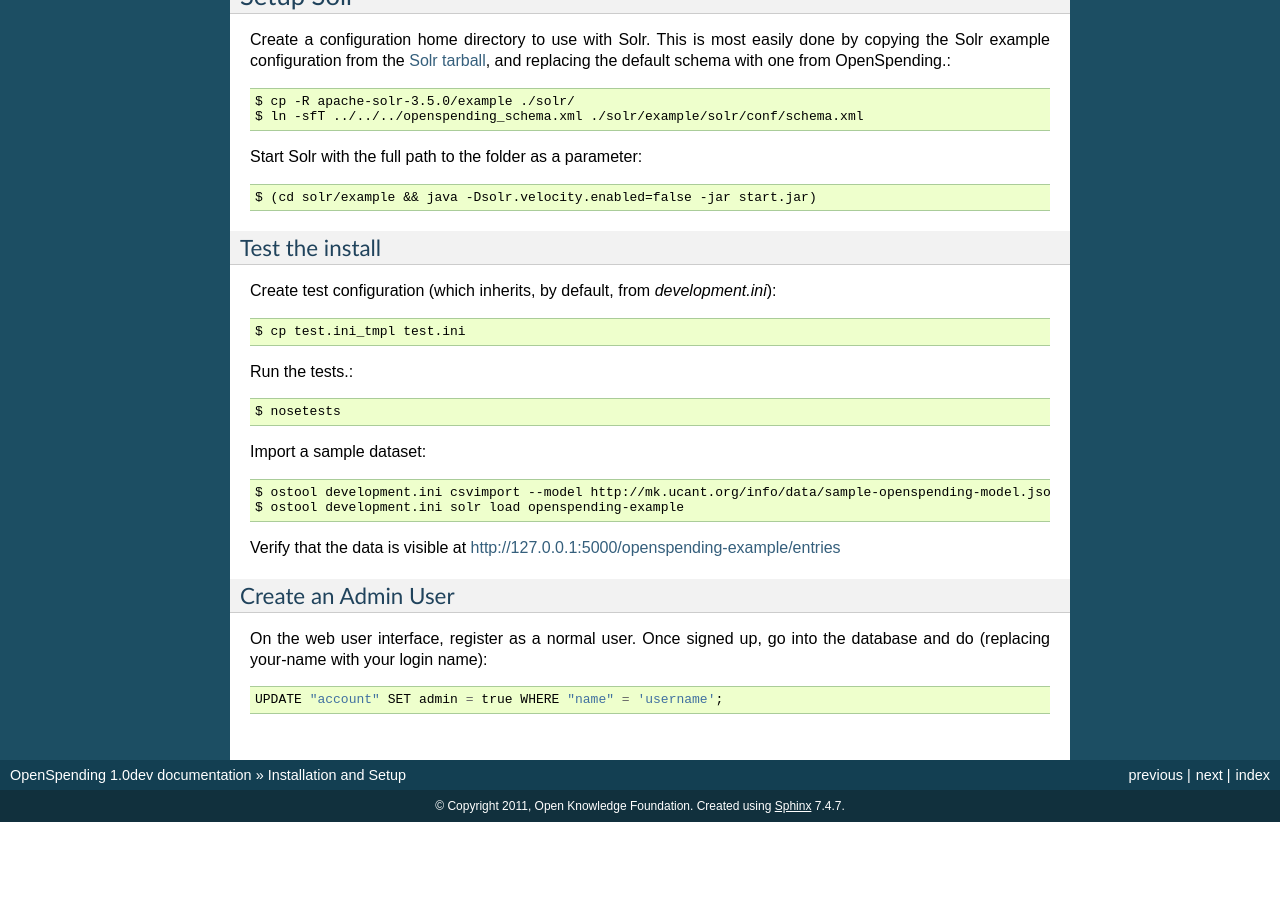
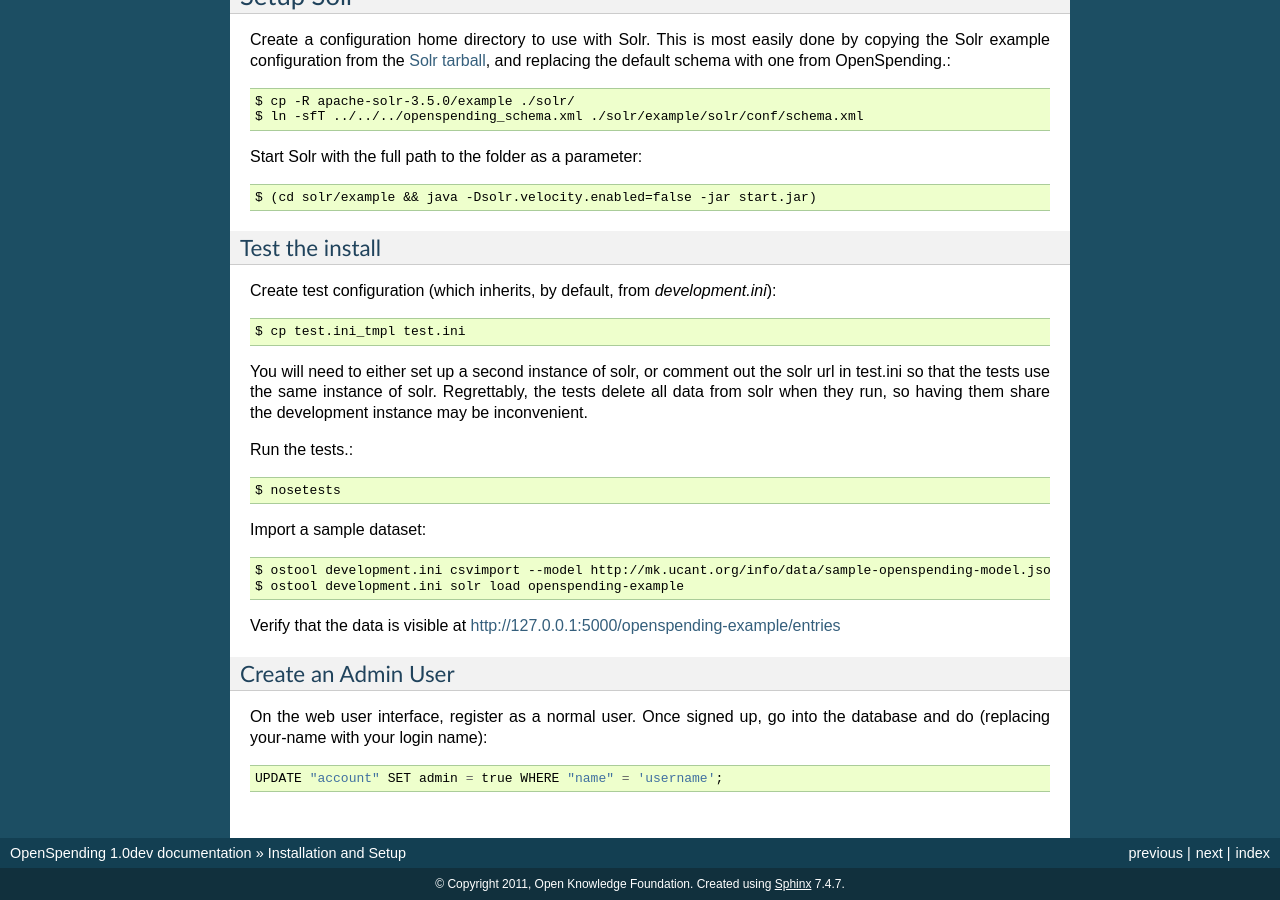
Before and after one commit to openspending/openspending, a Sphinx documentation site: the page built from doc/install.rst, in a window 1280 px wide and 900 px high, scrolled down 2145 px. Built offline with Sphinx 7.4.7, drawn with Linux system fonts in a browser that asks for light colours; before the commit the page ends 2967 px from its top, so only the background shows below that.

Commit message:
Add warning labels about the tests' disdainful attitude towards data in solr

```diff
--- a/doc/install.rst
+++ b/doc/install.rst
@@ -144,6 +144,12 @@ Create test configuration (which inherits, by default, from `development.ini`):
 
     $ cp test.ini_tmpl test.ini
 
+You will need to either set up a second instance of solr, or comment
+out the solr url in test.ini so that the tests use the same instance
+of solr. Regrettably, the tests delete all data from solr when they
+run, so having them share the development instance may be
+inconvenient.
+
 Run the tests.::
 
     $ nosetests
```
Also changed, not shown: 1 other file.
